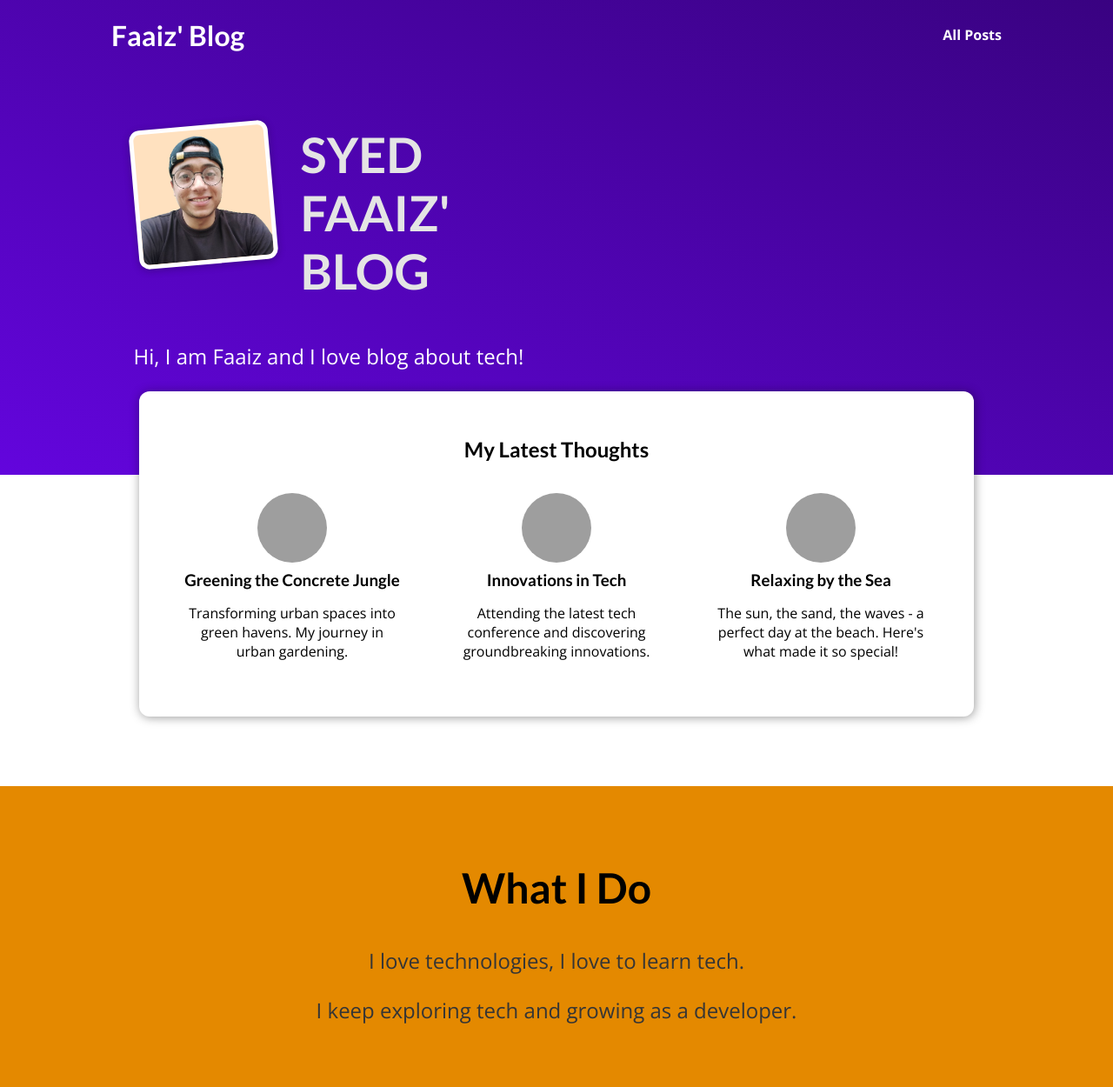
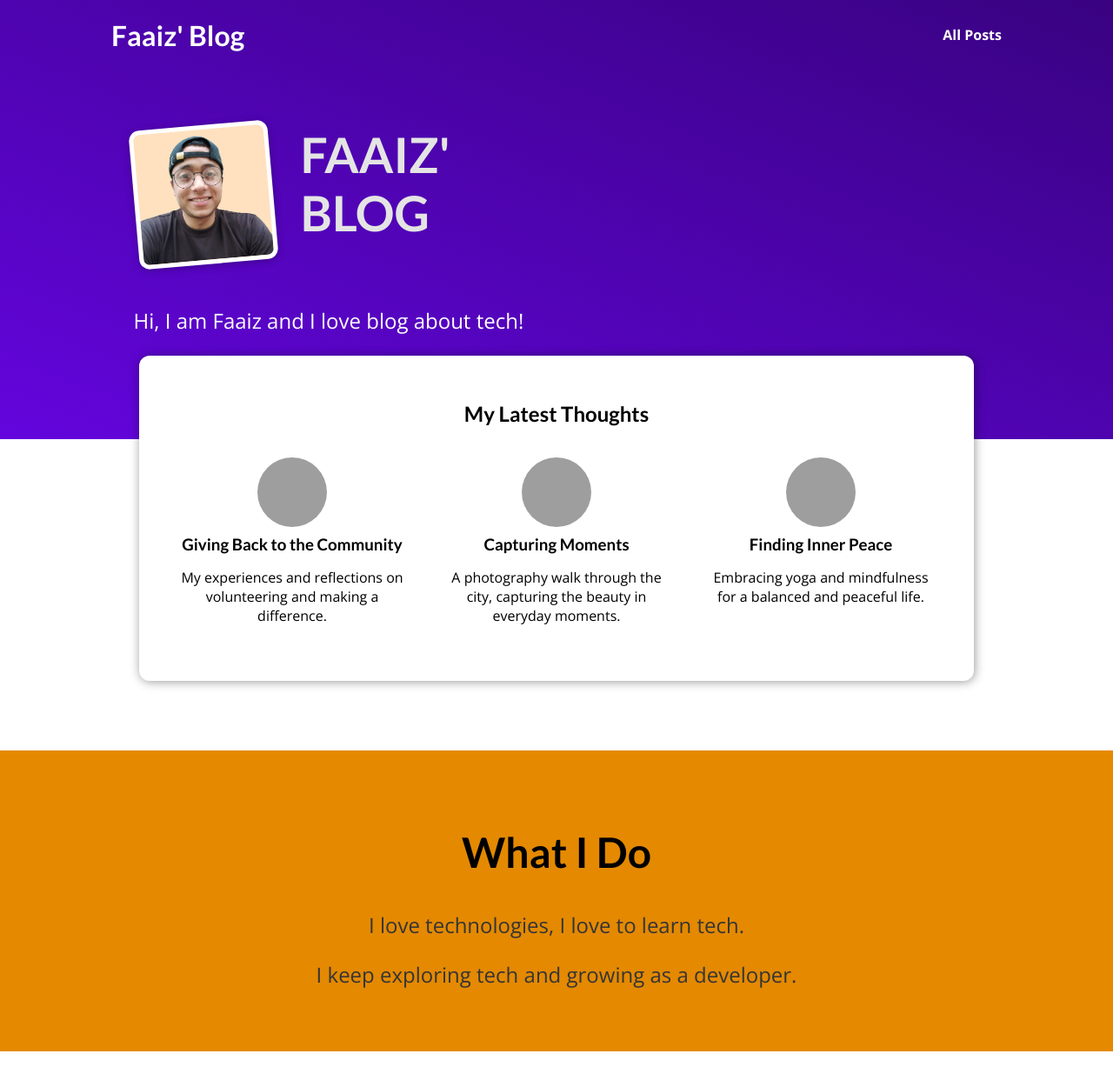
Before and after one commit to syedfaaiz88/Django-Maximilian, a Django app: page / in a window 1280 px wide. Shown: the whole page at 87% size. After the commit the page ends 1209 px from the top, so only its background shows below. Run offline with Django 5.2, Linux system fonts and the light colour scheme; data comes from the database, SQL or seed files in the repository; both versions use the stored data as it was after the commit; grey boxes are pictures that could not be loaded.

Commit message:
Remove hard-coded data and use data from Database to use in Post pages.

```diff
--- a/blog/templates/blog/includes/post.html
+++ b/blog/templates/blog/includes/post.html
@@ -3,7 +3,7 @@
 <li>
   <article class="post">
     <a href="{% url "post-detail-page" post.slug%}">
-      <img src="{% static "blog/images/" |add: post.image %}" alt="{{post.title}}"/>
+      <img src="{{post.imageUrl}}" alt="{{post.title}}"/>
       <div class="post__content">
         <h3>{{post.title}}</h3>
         <p>
--- a/blog/templates/blog/index.html
+++ b/blog/templates/blog/index.html
@@ -13,7 +13,7 @@
     <section id="welcome">
         <header>
             <img src="{% static "blog/images/faaiz.png" %}" alt="Faaiz - The Author Of This Blog" />
-            <h2>SYED FAAIZ' BLOG</h2>
+            <h2>FAAIZ' BLOG</h2>
         </header>
         <p>Hi, I am Faaiz and I love blog about tech!</p>
     </section>
--- a/blog/templates/blog/post-detail.html
+++ b/blog/templates/blog/post-detail.html
@@ -13,7 +13,7 @@
 <section id="summary">
   <h2>{{ post.title }}</h2>
   <article>
-    <img src="{% static "blog/images/"|add:post.image %}" alt="{{ post.title }}" />
+    <img src="{{post.imageUrl}}" alt="{{ post.title }}" />
     <address>By {{ post.author }}</address>
     <div>Last updated on <time>{{ post.date|date:"d M Y" }}</time></div>
   </article>
--- a/blog/views.py
+++ b/blog/views.py
@@ -1,211 +1,26 @@
-from datetime import date
-from django.shortcuts import render
+from django.shortcuts import render, get_object_or_404
+from .models import Post
 
-all_posts = [
-    {
-        "slug": "a-day-at-the-beach",
-        "image": "beach.jpg",
-        "author": "Samantha",
-        "date": date(2023, 6, 15),
-        "title": "Relaxing by the Sea",
-        "excerpt": "The sun, the sand, the waves - a perfect day at the beach. Here's what made it so special!",
-        "content": """
-          There's nothing quite like the feeling of the warm sun on your skin and the sound of the waves crashing on the shore.
-          Our day at the beach was filled with laughter, sunshine, and relaxation. We built sandcastles, swam in the sea, and enjoyed
-          a beautiful sunset.
-
-          The highlight of the day was definitely the beach volleyball game, where everyone joined in for some fun and friendly competition.
-          We ended the day with a beach bonfire, roasting marshmallows and sharing stories under the starry sky.
-        """
-    },
-    {
-        "slug": "exploring-ancient-ruins",
-        "image": "ruins.jpg",
-        "author": "John",
-        "date": date(2022, 9, 12),
-        "title": "A Journey Through Time",
-        "excerpt": "Stepping into history by exploring ancient ruins. A day of discovery and awe.",
-        "content": """
-          Walking through the remnants of ancient civilizations was a surreal experience. The ruins told stories of a time long past,
-          with each stone and artifact revealing a piece of history.
-
-          The grandeur of the architecture and the intricate details of the carvings were mesmerizing. We learned about the culture,
-          traditions, and everyday life of the people who once inhabited these lands.
-
-          The adventure was not just about history but also about appreciating the beauty and resilience of these ancient structures
-          that have withstood the test of time.
-        """
-    },
-    {
-        "slug": "cooking-gourmet-meals",
-        "image": "cooking.jpg",
-        "author": "Emily",
-        "date": date(2023, 2, 28),
-        "title": "Mastering the Art of Cooking",
-        "excerpt": "Turning simple ingredients into gourmet dishes. Join me on my culinary journey.",
-        "content": """
-          Cooking has always been my passion, and recently, I decided to take it to the next level. From experimenting with new recipes
-          to perfecting classic dishes, every moment in the kitchen has been a delightful experience.
-
-          The process of selecting fresh ingredients, the aroma of spices, and the satisfaction of seeing the final dish come together
-          is truly rewarding. My latest creations include a delectable mushroom risotto, a rich and creamy chocolate mousse, and a
-          perfectly seared steak with a side of garlic butter asparagus.
-
-          Cooking is not just about feeding the body but also about nourishing the soul. It's a creative outlet and a way to bring
-          joy to myself and others.
-        """
-    },
-    {
-        "slug": "cycling-adventures",
-        "image": "cycling.jpg",
-        "author": "Michael",
-        "date": date(2021, 11, 5),
-        "title": "Pedal Power",
-        "excerpt": "Exploring new trails and enjoying the freedom of cycling. Here's my latest adventure.",
-        "content": """
-          There's a unique sense of freedom that comes with cycling. The wind in your face, the open road ahead, and the thrill of
-          discovering new trails make every ride an adventure.
-
-          My recent cycling trip took me through scenic landscapes, challenging terrains, and peaceful countryside. Each day brought
-          new sights and experiences, from picturesque villages to breathtaking mountain views.
-
-          Cycling is not just a great way to stay fit but also a wonderful opportunity to connect with nature and explore the world
-          around us. Every pedal stroke is a step towards new discoveries.
-        """
-    },
-    {
-        "slug": "urban-gardening",
-        "image": "gardening.jpg",
-        "author": "Rachel",
-        "date": date(2023, 4, 20),
-        "title": "Greening the Concrete Jungle",
-        "excerpt": "Transforming urban spaces into green havens. My journey in urban gardening.",
-        "content": """
-          Living in the city doesn't mean you can't enjoy the beauty of nature. Urban gardening has allowed me to create a green oasis
-          right in the heart of the concrete jungle.
-
-          From container gardening to vertical gardens, I've experimented with various techniques to maximize space and grow a
-          variety of plants. My balcony is now home to vibrant flowers, aromatic herbs, and even some vegetables.
-
-          Gardening has brought a sense of peace and fulfillment to my life. It's amazing to see how a little bit of green can
-          transform a space and bring joy to everyday living.
-        """
-    },
-    {
-        "slug": "art-in-the-city",
-        "image": "street-art.jpg",
-        "author": "David",
-        "date": date(2023, 1, 18),
-        "title": "Street Art Chronicles",
-        "excerpt": "Exploring the vibrant street art scene in the city. A visual feast for the eyes.",
-        "content": """
-          The streets of the city are alive with art. From colorful murals to thought-provoking graffiti, street art has become an
-          integral part of the urban landscape.
-
-          Each piece of art tells a story, reflects the culture, and adds a unique character to the city. I spent a day exploring
-          different neighborhoods, capturing the beauty and creativity of street art.
-
-          Street art is more than just visual appeal; it's a form of expression, a way to communicate messages, and a celebration of
-          artistic freedom. It's a reminder that art can be found in the most unexpected places.
-        """
-    },
-    {
-        "slug": "tech-conference-2023",
-        "image": "tech-conference.jpg",
-        "author": "Anna",
-        "date": date(2023, 5, 10),
-        "title": "Innovations in Tech",
-        "excerpt": "Attending the latest tech conference and discovering groundbreaking innovations.",
-        "content": """
-          The tech conference was a hub of innovation and creativity. Industry leaders, startups, and tech enthusiasts gathered to
-          showcase the latest advancements and share insights into the future of technology.
-
-          From AI and machine learning to blockchain and IoT, the conference covered a wide range of topics. The keynote speeches
-          were inspiring, the workshops were informative, and the networking opportunities were invaluable.
-
-          The experience left me with a sense of excitement and optimism about the future of technology and its potential to solve
-          real-world problems and improve our lives.
-        """
-    },
-    {
-        "slug": "yoga-and-mindfulness",
-        "image": "yoga.jpg",
-        "author": "Sophia",
-        "date": date(2022, 8, 25),
-        "title": "Finding Inner Peace",
-        "excerpt": "Embracing yoga and mindfulness for a balanced and peaceful life.",
-        "content": """
-          Yoga and mindfulness have become essential practices in my daily routine. They offer a way to connect with myself, find
-          balance, and cultivate inner peace.
-
-          Through yoga, I've learned the importance of breath control, flexibility, and strength. Mindfulness practices have helped
-          me stay present, manage stress, and appreciate the little moments in life.
-
-          These practices have not only improved my physical health but also my mental and emotional well-being. They are a reminder
-          that self-care and self-awareness are key to living a fulfilling life.
-        """
-    },
-    {
-        "slug": "photography-walk",
-        "image": "photography.jpg",
-        "author": "James",
-        "date": date(2023, 3, 22),
-        "title": "Capturing Moments",
-        "excerpt": "A photography walk through the city, capturing the beauty in everyday moments.",
-        "content": """
-          Photography has a way of making us see the world differently. During my recent photography walk, I set out to capture the
-          beauty in everyday moments and ordinary scenes.
-
-          From the bustling streets to the quiet parks, every corner of the city offered something unique. The play of light and
-          shadow, the vibrant colors, and the candid expressions of people going about their day all became subjects for my lens.
-
-          Photography is not just about taking pictures; it's about telling stories and preserving memories. It's a creative outlet
-          that allows me to share my perspective with the world.
-        """
-    },
-    {
-        "slug": "volunteering-journey",
-        "image": "volunteering.jpg",
-        "author": "Linda",
-        "date": date(2022, 12, 5),
-        "title": "Giving Back to the Community",
-        "excerpt": "My experiences and reflections on volunteering and making a difference.",
-        "content": """
-          Volunteering has been one of the most rewarding experiences of my life. It's a chance to give back to the community, help
-          those in need, and make a positive impact.
-
-          From working at food banks to participating in community clean-up drives, each volunteering opportunity has taught me
-          valuable lessons about empathy, compassion, and teamwork.
-
-          The connections I've made and the stories I've heard have been inspiring. Volunteering reminds me that even small acts of
-          kindness can make a big difference and that we all have the power to contribute to a better world.
-        """
-    }
-]
-
-
-def get_date(post):
-  return post['date']
 
 # Create your views here.
 
 
 def index(request):
-    sorted_posts = sorted(all_posts ,key=get_date)
-    latest_posts = sorted_posts[-3:]
+    latest_posts = Post.objects.all().order_by("-date")[:3]
     return render(request, "blog/index.html", {
         "posts": latest_posts
     })
 
 
 def posts(request):
+    all_posts = Post.objects.all().order_by("-date")
     return render(request, "blog/posts.html", {
         "all_posts": all_posts
     })
 
 
 def post_detail(request, slug):
-    post = next(post for post in all_posts if post['slug'] == slug)
+    post = get_object_or_404(Post, slug=slug)
     return render(request, "blog/post-detail.html", {
         "post": post
     })
```
Also changed, not shown: db.sqlite3.
